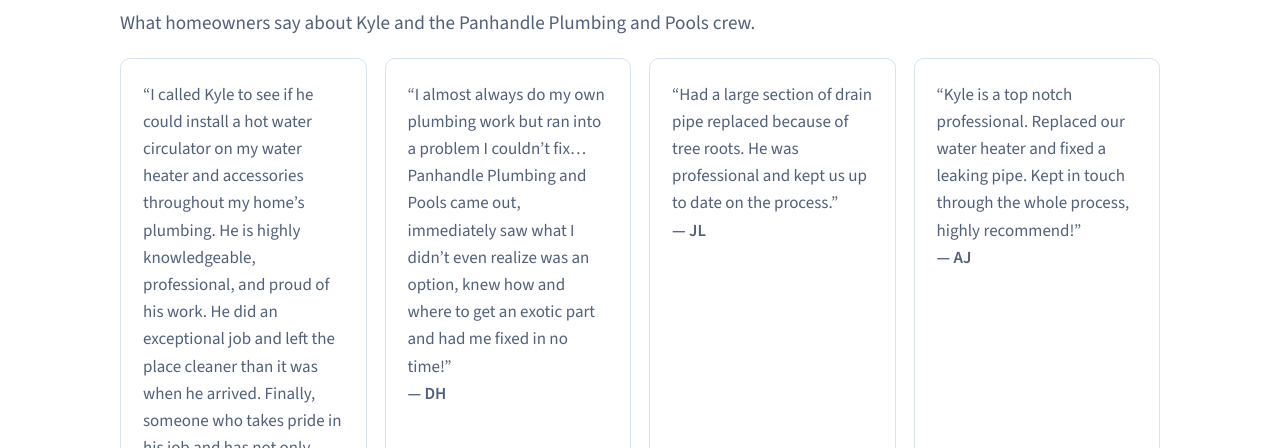
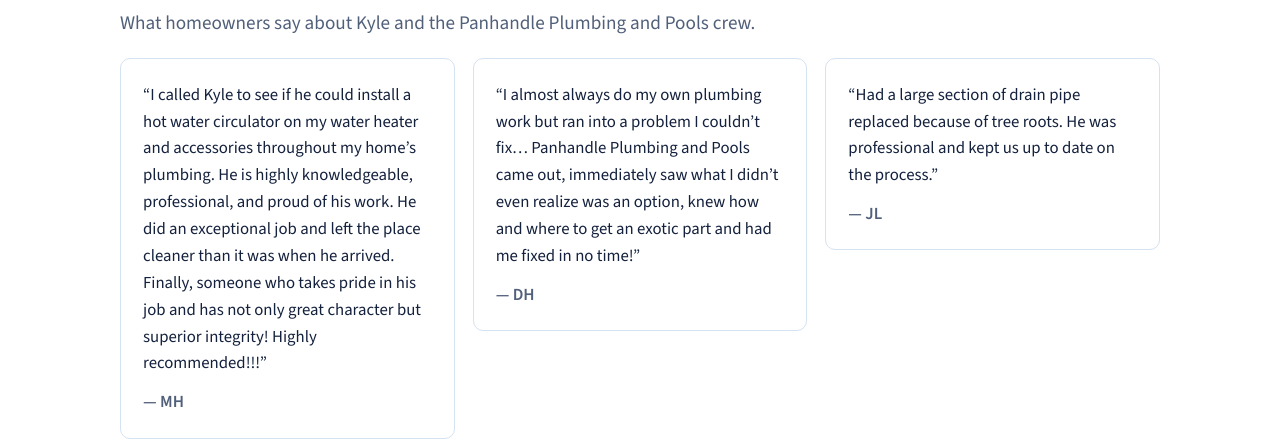
Before and after one commit to Panhandle25/PPPbusiness, a plain HTML site: page reviews/index.html in a window 1280 px wide. Shown: the part 352-800 px from the top of the page. Drawn offline with nearby package versions, Linux system fonts and the light colour scheme.

Commit message:
Add files via upload

```diff
--- a/assets/style.css
+++ b/assets/style.css
@@ -46,3 +46,4 @@ footer a{display:block;text-decoration:none;padding:2px 0}footer a:hover{color:v
 .prose{max-width:40em;margin-top:28px}.prose p{margin:0 0 1em}
 .shots{margin-top:28px;max-width:720px}.shots img{display:block;width:100%;height:auto;border-radius:10px}.shots.multi{display:grid;grid-template-columns:repeat(auto-fit,minmax(240px,1fr));gap:16px}.shots.multi img{aspect-ratio:4/5;object-fit:cover;object-position:50% 35%}.shots:not(.multi){max-width:340px}
 .hero figure.kyle{margin:0;justify-self:center;width:100%;max-width:340px}.hero figure.kyle img{max-width:none;width:100%;height:auto;aspect-ratio:4/5;object-fit:cover;object-position:50% 35%;border-radius:12px;border:3px solid var(--blue);filter:none;box-shadow:0 12px 30px #0006}.hero figcaption{margin-top:10px;color:#d6e6f8;font-size:.95rem;line-height:1.4}.hero figcaption strong{color:#fff;font-family:"Barlow Condensed","Arial Narrow",sans-serif;font-size:1.3rem}@media(max-width:720px){.hero figure.kyle{max-width:280px;justify-self:start}}
+.grid.rev{grid-template-columns:repeat(auto-fit,minmax(280px,1fr));align-items:start}.card .q{color:var(--ink);font-size:1.05rem;margin-bottom:12px}
```
